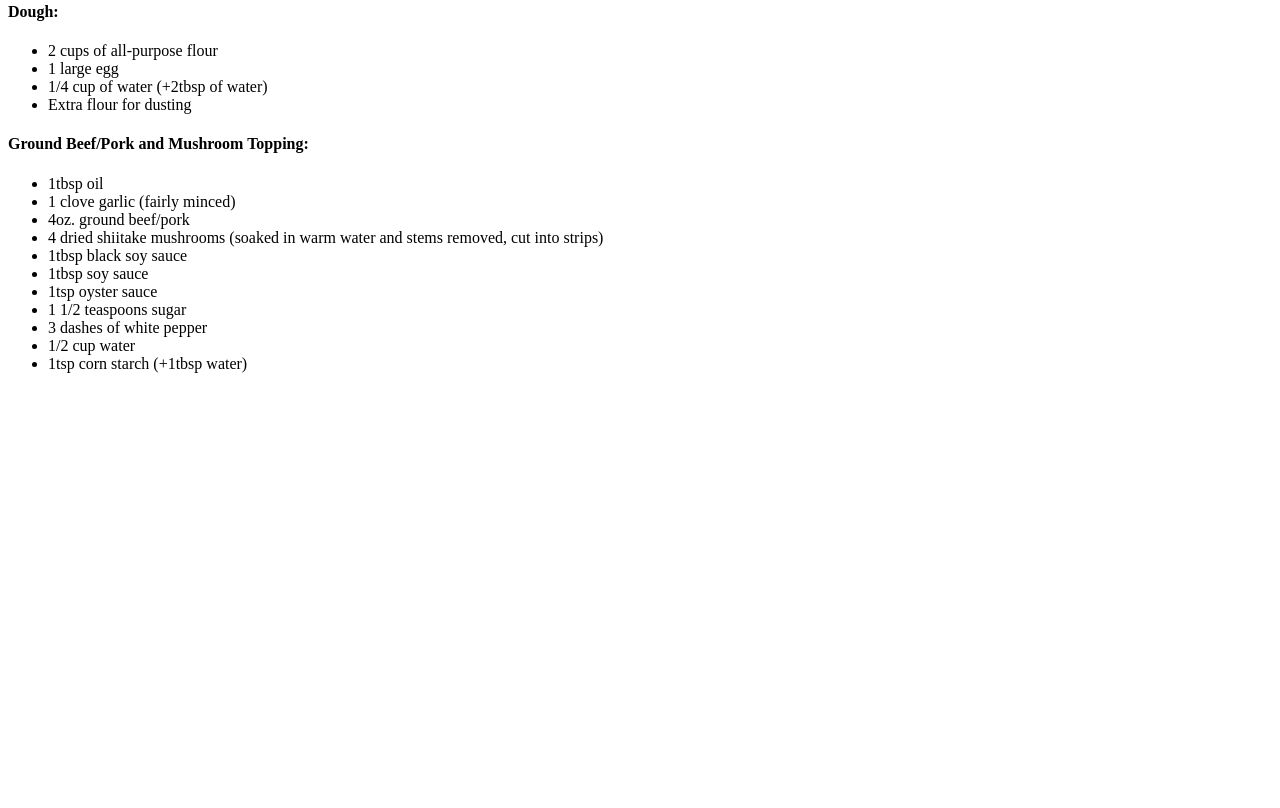
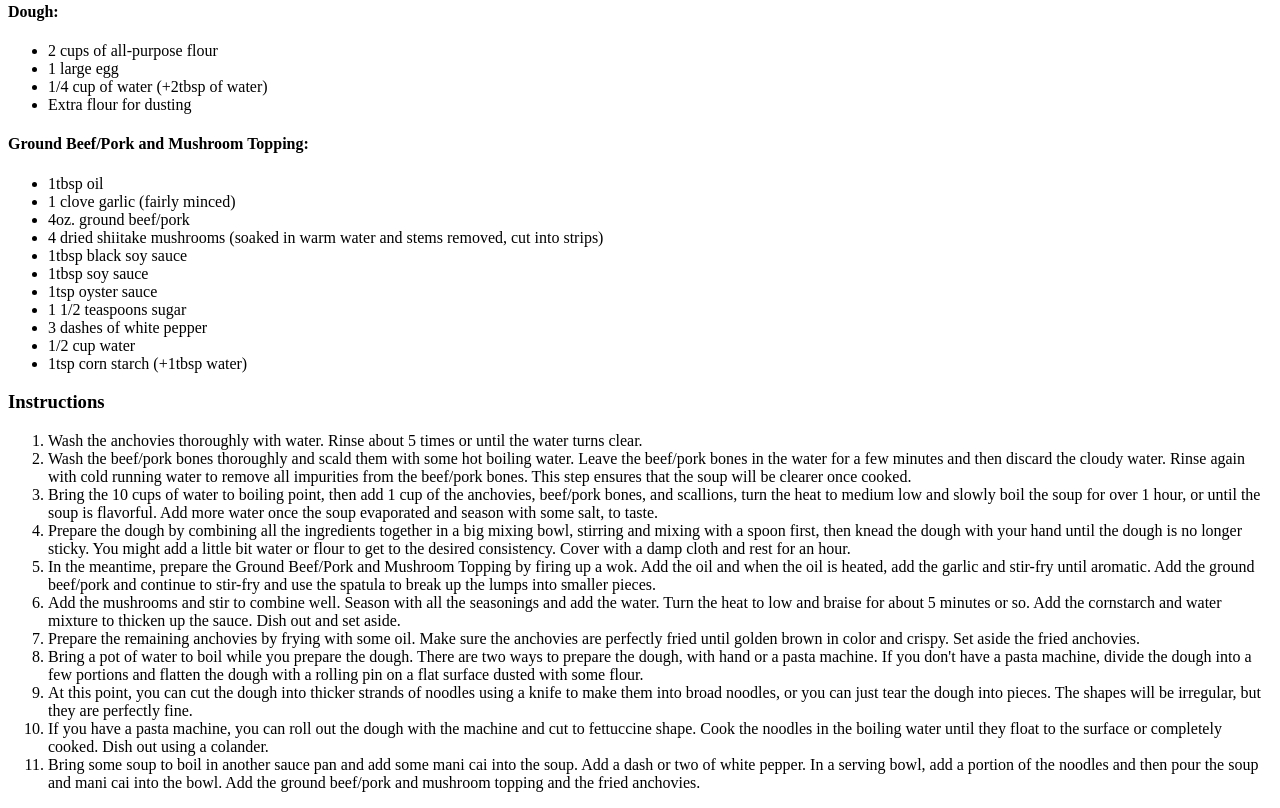
Before and after one commit to aliaizad72/odin-recipes, a plain HTML site: page recipes/pan-mee.html in a window 1280 px wide. Shown: the part 1157-1965 px from the top of the page. Before the commit the page ends 1546 px from the top, so only its background shows below. Drawn offline with Linux system fonts and the light colour scheme.

Commit message:
Add instructions to pan-mee.html

```diff
--- a/recipes/pan-mee.html
+++ b/recipes/pan-mee.html
@@ -46,5 +46,20 @@
         <li>1/2 cup water</li>
         <li>1tsp corn starch (+1tbsp water)</li>
     </ul>
+
+    <h3>Instructions</h3>
+    <ol>
+        <li>Wash the anchovies thoroughly with water. Rinse about 5 times or until the water turns clear.</li>
+        <li>Wash the beef/pork bones thoroughly and scald them with some hot boiling water. Leave the beef/pork bones in the water for a few minutes and then discard the cloudy water. Rinse again with cold running water to remove all impurities from the beef/pork bones. This step ensures that the soup will be clearer once cooked.</li>
+        <li>Bring the 10 cups of water to boiling point, then add 1 cup of the anchovies, beef/pork bones, and scallions, turn the heat to medium low and slowly boil the soup for over 1 hour, or until the soup is flavorful. Add more water once the soup evaporated and season with some salt, to taste.</li>
+        <li>Prepare the dough by combining all the ingredients together in a big mixing bowl, stirring and mixing with a spoon first, then knead the dough with your hand until the dough is no longer sticky. You might add a little bit water or flour to get to the desired consistency. Cover with a damp cloth and rest for an hour.</li>
+        <li>In the meantime, prepare the Ground Beef/Pork and Mushroom Topping by firing up a wok. Add the oil and when the oil is heated, add the garlic and stir-fry until aromatic. Add the ground beef/pork and continue to stir-fry and use the spatula to break up the lumps into smaller pieces.</li>
+        <li>Add the mushrooms and stir to combine well. Season with all the seasonings and add the water. Turn the heat to low and braise for about 5 minutes or so. Add the cornstarch and water mixture to thicken up the sauce. Dish out and set aside.</li>
+        <li>Prepare the remaining anchovies by frying with some oil. Make sure the anchovies are perfectly fried until golden brown in color and crispy. Set aside the fried anchovies.</li>
+        <li>Bring a pot of water to boil while you prepare the dough. There are two ways to prepare the dough, with hand or a pasta machine. If you don't have a pasta machine, divide the dough into a few portions and flatten the dough with a rolling pin on a flat surface dusted with some flour.</li>
+        <li>At this point, you can cut the dough into thicker strands of noodles using a knife to make them into broad noodles, or you can just tear the dough into pieces. The shapes will be irregular, but they are perfectly fine.</li>
+        <li>If you have a pasta machine, you can roll out the dough with the machine and cut to fettuccine shape. Cook the noodles in the boiling water until they float to the surface or completely cooked. Dish out using a colander.</li>
+        <li>Bring some soup to boil in another sauce pan and add some mani cai into the soup. Add a dash or two of white pepper. In a serving bowl, add a portion of the noodles and then pour the soup and mani cai into the bowl. Add the ground beef/pork and mushroom topping and the fried anchovies.</li>
+    </ol>
 </body>
 </html>
```
